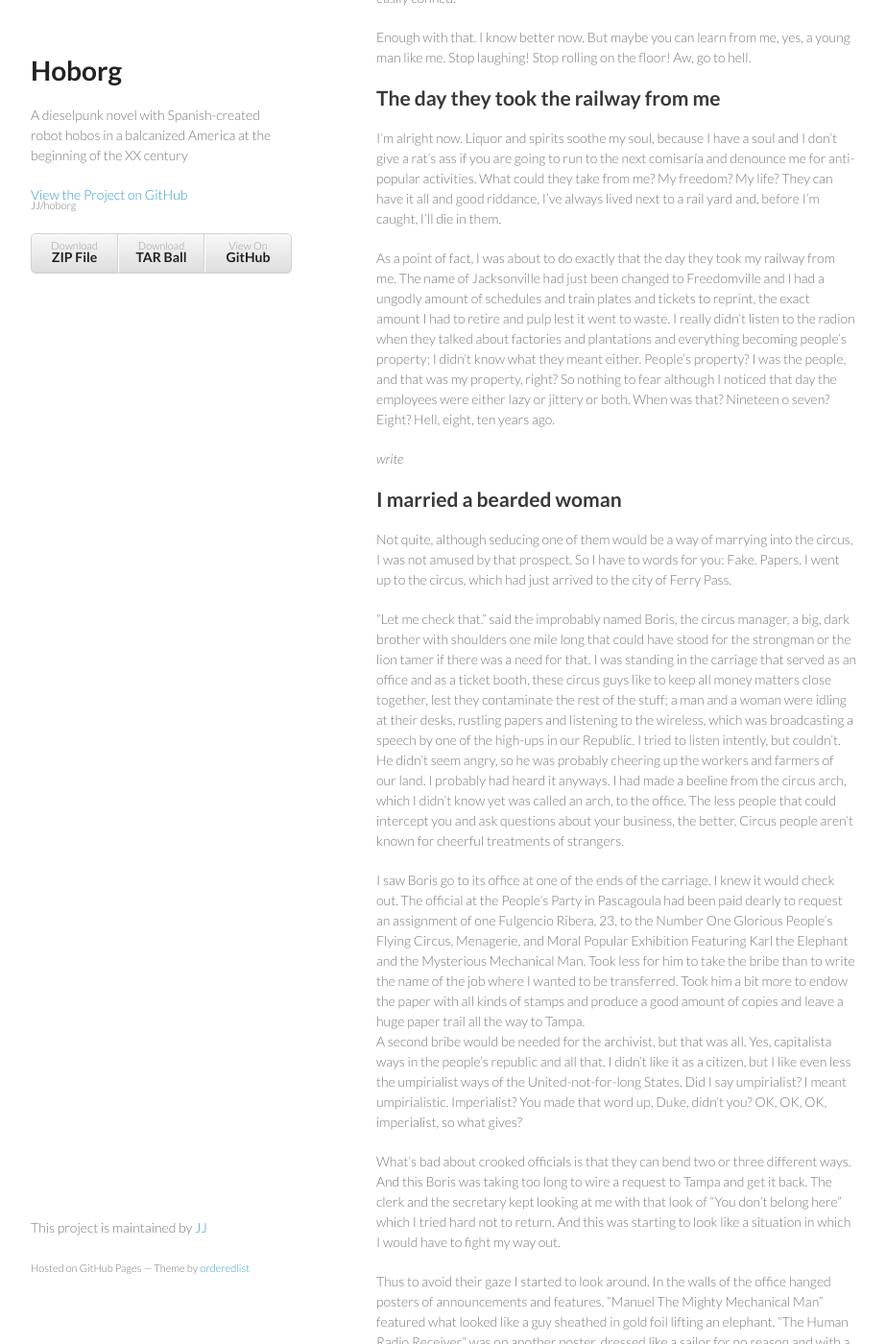
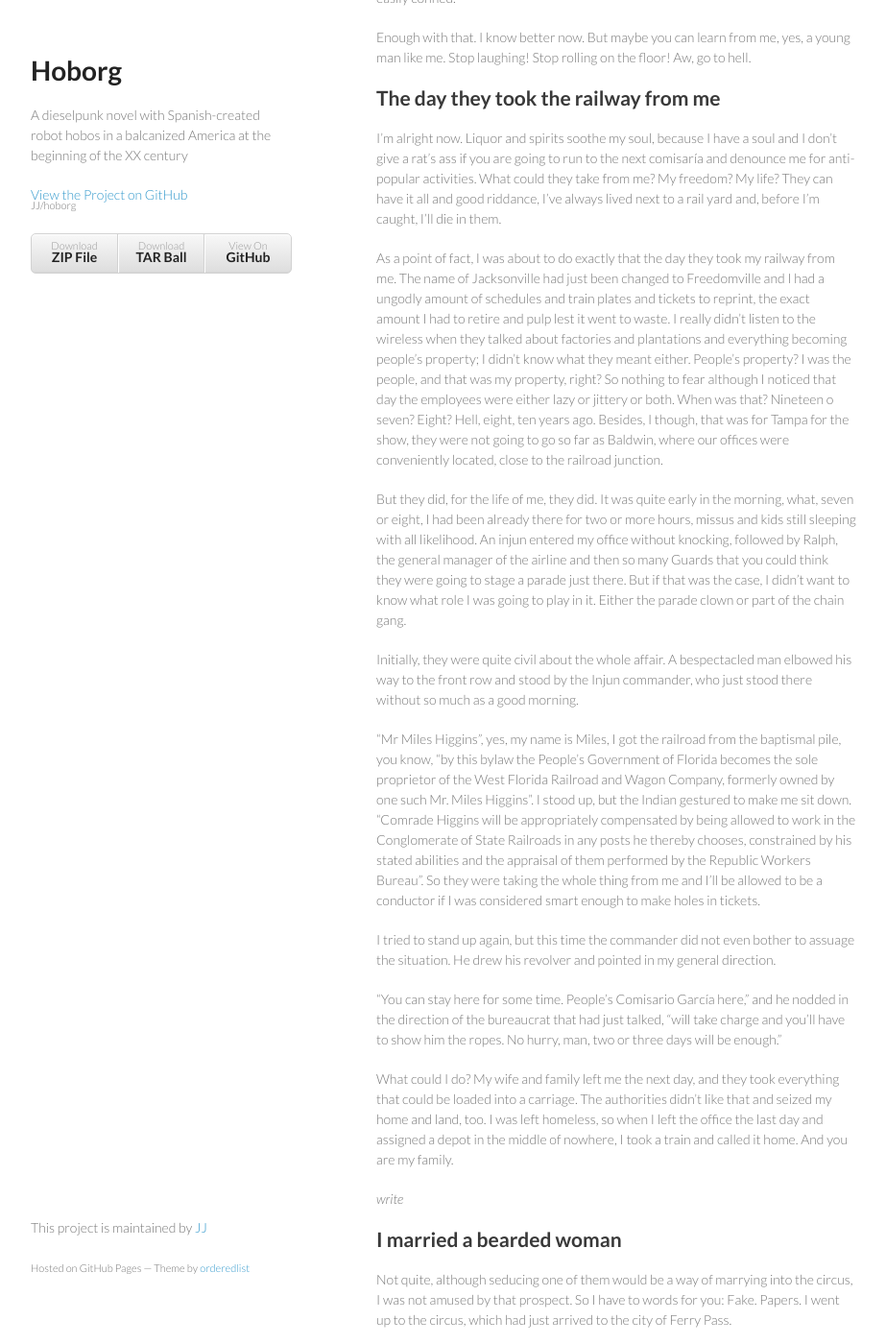
Before and after one commit to JJ/hoborg, a Jekyll site: the page built from text/text.md, in a window 1280 px wide and 1400 px high, scrolled down 6162 px. Shown: the whole window at 96% size, without its empty margins (178-1101 px from the left). Built offline with Jekyll 4.4.1, drawn with Linux system fonts in a browser that asks for light colours.

Commit message:
Sync text/text.md from master to gh-pages

```diff
--- a/text/text.md
+++ b/text/text.md
@@ -358,13 +358,59 @@ As a point of fact, I was about to do exactly that the day they took
 my railway from me. The name of Jacksonville had just been changed to
 Freedomville and I had a ungodly amount of schedules and train plates
 and tickets to reprint, the exact amount I had to retire and pulp lest
-it went to waste. I really didn't listen to the radion when they
+it went to waste. I really didn't listen to the wireless when they
 talked about factories and plantations and everything becoming
 people's property; I didn't know what they meant either. People's
 property? I was the people, and that was my property, right? So
 nothing to fear although I noticed that day the employees were either
 lazy or jittery or both. When was that? Nineteen o seven? Eight? Hell,
-eight, ten years ago.
+eight, ten years ago. Besides, I though, that was for Tampa for the
+show, they were not going to go so far as Baldwin, where our offices
+were conveniently located, close to the railroad junction.
+
+But they did, for the life of me, they did. It was quite early in the
+morning, what, seven or eight, I had been already there for two or
+more hours, missus and kids still sleeping with all likelihood. An
+injun entered my office without knocking, followed by Ralph, the
+general manager of the airline and then so many Guards that you could
+think they were going to stage a parade just there. But if that was
+the case, I didn't want to know what role I was going to play in
+it. Either the parade clown or part of the chain gang.
+
+Initially, they were quite civil about the whole affair. A
+bespectacled man elbowed his way to the front row and stood by the
+Injun commander, who just stood there without so much as a good
+morning.
+
+"Mr Miles Higgins", yes, my name is Miles, I got the railroad from the
+baptismal pile, you know, "by this bylaw the People's Government of
+Florida becomes the sole proprietor of the West Florida Railroad and
+Wagon Company, formerly owned by one such Mr. Miles Higgins". I stood
+up, but the Indian gestured to make me sit down. "Comrade Higgins will
+be appropriately compensated by being allowed to work in the
+Conglomerate of State Railroads in any posts he thereby chooses,
+constrained by his stated abilities and the appraisal of them
+performed by the Republic Workers Bureau". So they were taking the
+whole thing from me and I'll be allowed to be a conductor if I was
+considered smart enough to make holes in tickets.
+
+I tried to stand up again, but this time the commander did not even
+bother to assuage the situation. He drew his revolver and pointed in
+my general direction.
+
+"You can stay here for some time. People's Comisario García here," and
+he nodded in the direction of the bureaucrat that had just talked,
+"will take charge and you'll have to show him the ropes. No hurry,
+man, two or three days will be enough."
+
+What could I do? My wife and family left me the next day, and they
+took everything that could be loaded into a carriage. The authorities
+didn't like that and seized my home and land, too. I was left
+homeless, so when I left the office the last day and assigned a depot
+in the middle of nowhere, I took a train and called it home. And you
+are my family.
+
+
 
 *write*
 
```
